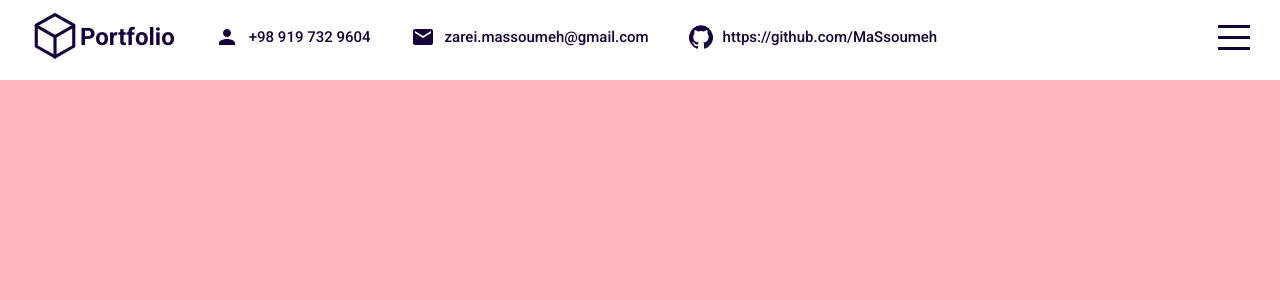
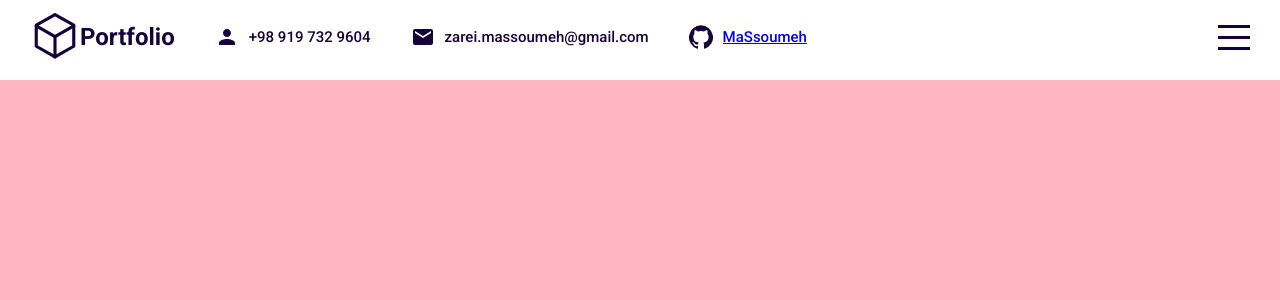
Before and after one commit to MaSsoumeh/portfolio, a React (Create React App) app: page / in a window 1280 px wide. Shown: the top 300 px of the page. Built offline with nearby package versions, Linux system fonts and the light colour scheme.

Commit message:
add link to github

```diff
--- a/src/components/topbar/Topbar.jsx
+++ b/src/components/topbar/Topbar.jsx
@@ -26,7 +26,9 @@ const Topbar = (props) => {
           </div>
           <div className='itemContainer'>
             <GitHub className='icon' />
-            <span>https://github.com/MaSsoumeh</span>
+            <span>
+              <a href='https://github.com/MaSsoumeh'>MaSsoumeh</a>
+            </span>
           </div>
         </div>
 
```
